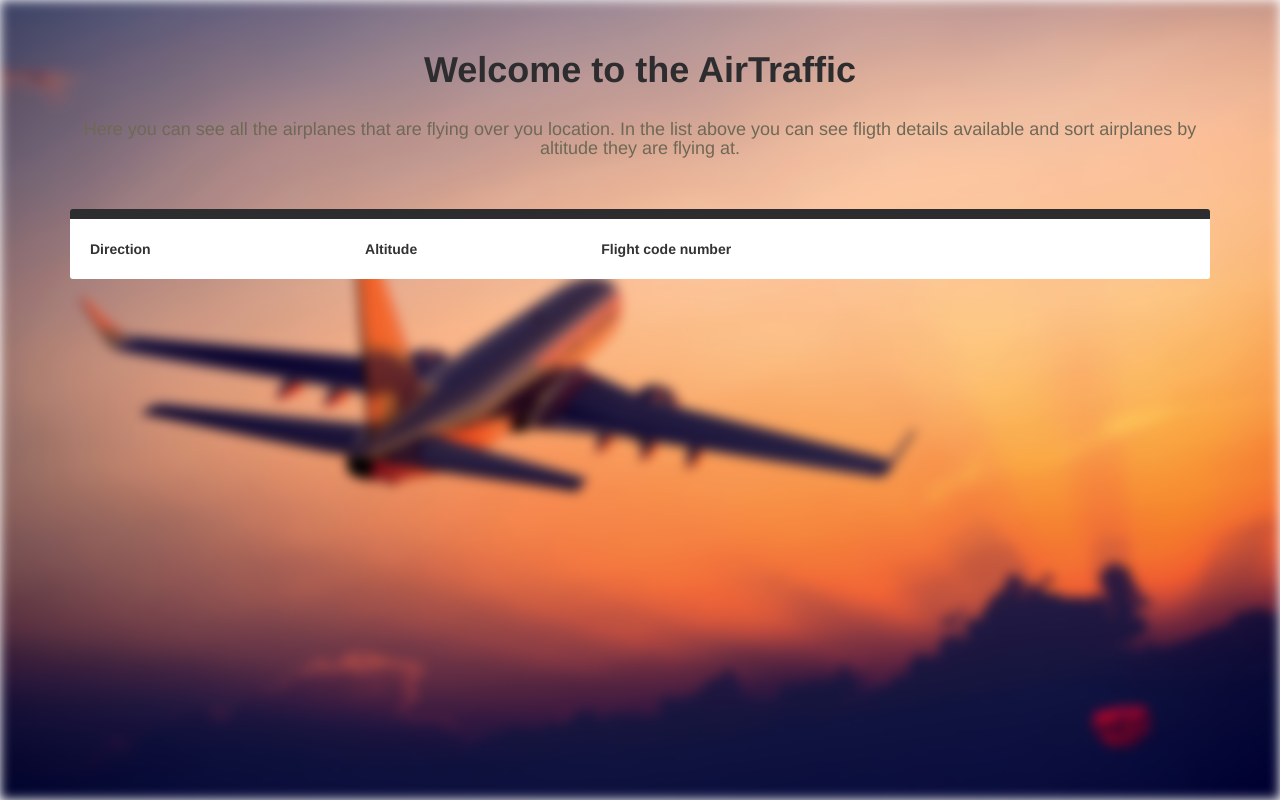
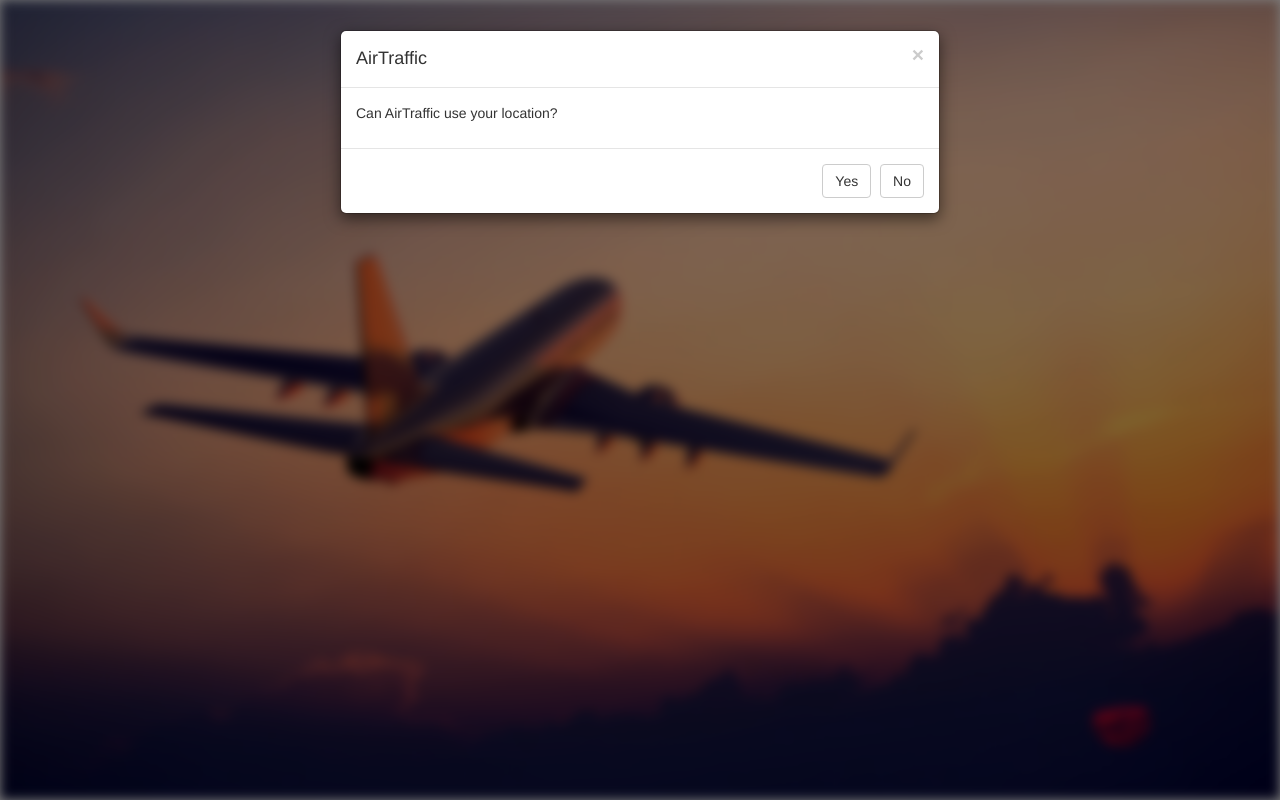
Before and after one commit to MilicaJovanovic/AirTraffic, a website: page index.html in a window 1280 px wide. Drawn offline with nearby package versions, Linux system fonts and the light colour scheme; no server answers.

Commit message:
Implementing Geolocation API and loading data by user location

```diff
--- a/css/styles.css
+++ b/css/styles.css
@@ -26,15 +26,19 @@
   font-weight: bold;
   color: #2D2D2F;
 }
-.description {
+#description {
   text-align: center;
   margin-top: 30px;
   color: #706856;
 }
-.table-part {
+#table-part {
   background-color: white;
   border-top: 10px solid #2D2D2F;
   border-radius: 3px;
   margin-top: 50px;
   padding: 20px;
+  display: none;
 }
+#locationModal {
+  z-index: 100000;
+}
--- a/index.html
+++ b/index.html
@@ -15,16 +15,13 @@
 
     <link rel="stylesheet" type="text/css" href="/node_modules/bootstrap/dist/css/bootstrap.min.css">
     <script src="/node_modules/bootstrap/dist/js/bootstrap.min.js"></script>
-
-    <link rel="stylesheet" type="text/css" href="/node_modules/datatables/media/css/jquery.dataTables.min.css">
-    <script src="/node_modules/datatables/media/js/jquery.dataTables.min.js"></script>
   </head>
   <body>
     <div class="background-image"></div>
     <div class="container">
       <h1 class="title"> Welcome to the AirTraffic</h1>
-      <h4 class="description">Here you can see all the airplanes that are flying over you location. In the list above you can see fligth details available and sort airplanes by altitude they are flying at.</h4>
-      <div class="table-part">
+      <h4 id="description"></h4>
+      <div id="table-part">
         <table id="data-table" width="100%">
           <thead>
             <tr>
@@ -37,6 +34,25 @@
       </div>
     </div>
 
+    <!-- Permision Modal -->
+    <div class="modal fade" id="locationModal" role="dialog">
+      <div class="modal-dialog">
+        <div class="modal-content">
+          <div class="modal-header">
+            <button type="button" class="close" data-dismiss="modal">&times;</button>
+            <h4 class="modal-title">AirTraffic</h4>
+          </div>
+          <div class="modal-body">
+            <p>Can AirTraffic use your location?</p>
+          </div>
+          <div class="modal-footer">
+            <button type="button" class="btn btn-default" onClick="geolocationAllowed()">Yes</button>
+            <button type="button" class="btn btn-default" onClick="geolocationNotAllowed()">No</button>
+          </div>
+        </div>
+      </div>
+    </div>
+
     <!-- Loading app scripts -->
     <script src="js/index.js"></script>
   </body>
--- a/js/index.js
+++ b/js/index.js
@@ -1,10 +1,61 @@
 // Defining constant IMG elements with airplane icons
 const planeLeft = "<img style='width: 25px; height: 25px;' src='../images/plane-left.png' />";
-const planeRight = "<img style='width: 25px; height: 25px;' src='../images/plane-right.png' />"
+const planeRight = "<img style='width: 25px; height: 25px;' src='../images/plane-right.png' />";
+var lat = 0.0;
+var lng = 0.0;
 
 $(document).ready(() => {
-  // Using fetch to get airplane data from API
-  fetch('https://public-api.adsbexchange.com/VirtualRadar/AircraftList.json?lat=33.433638&lng=-112.008113&fDstL=0&fDstU=100')
+  $('#locationModal').modal('show');
+});
+
+/*
+ * If user clicks Yes, this function is called
+ * I hides modal, and load data
+ */
+geolocationAllowed = () => {
+  $('#locationModal').modal('hide');
+  getLocation();
+  loadAirplaneData();
+  document.getElementById("description").innerHTML = "Here you can see all the airplanes that are flying over you location. In the list above you can see fligth details available and sort airplanes by altitude they are flying at.";
+  document.getElementById("table-part").style.display = "block";
+}
+
+/*
+ * If user clicks No, this function is called
+ * It hides modal, and show message
+ */
+geolocationNotAllowed = () => {
+  $('#locationModal').modal('hide');
+  document.getElementById("description").innerHTML = "It is necessary to allow location to use the app!";
+}
+
+/*
+ * Retrieves user location with Geolocation API
+ */
+getLocation = () => {
+  if (navigator.geolocation) {
+      navigator.geolocation.getCurrentPosition(getLatLong);
+  } else {
+      console.log("ne moze");
+  }
+}
+
+/*
+ * Gets user longitude and latitude
+ */
+getLatLong = (position) => {
+  lat = position.coords.latitude;
+  lng = position.coords.longitude;
+  console.log("Latitude: " + typeof(position.coords.latitude) +
+  "<br>Longitude: " + position.coords.longitude);
+}
+
+/*
+ * Loads airplane data from API by using fetch
+ */
+loadAirplaneData = () => {
+  setTimeout(() => {
+    fetch('https://public-api.adsbexchange.com/VirtualRadar/AircraftList.json?lat=' + lat + '&lng=' + lng + '&fDstL=0&fDstU=100')
     .then((response) => {
       response.json()
       .then((data) => {
@@ -21,7 +72,8 @@ $(document).ready(() => {
     .catch((err) => {
       console.log('error ' + err);
     });
-});
+  }, 1500);
+}
 
 /*
  * Creates HTML elements for airplane data
```
Lines whose indentation alone changed are shown as unchanged.
